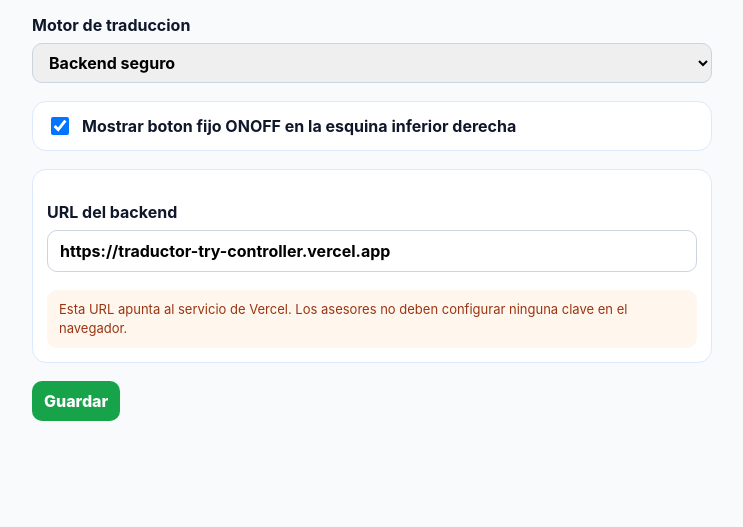
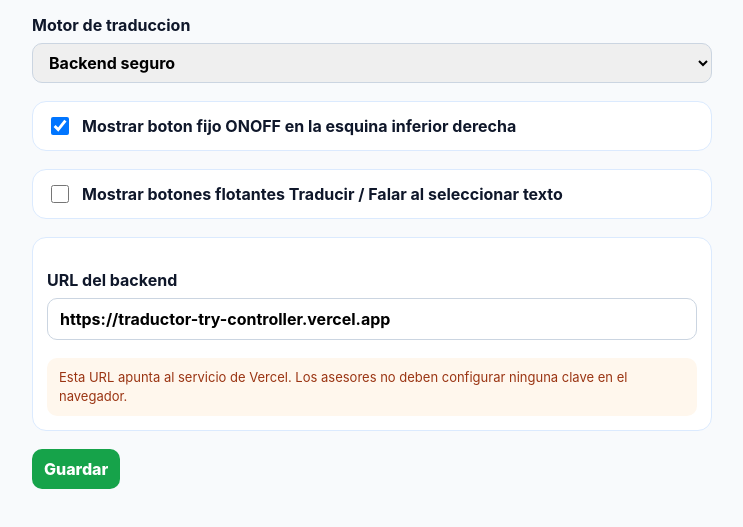
Before and after one commit to Andrex-Code/Traductor-TryController, a browser extension: page src/options.html in a window 1280 px wide. Shown: the part 135-662 px from the top of the page, without its empty margins (268-1011 px from the left). Drawn offline with Linux system fonts and the light colour scheme.

Commit message:
Add selection toolbar option

```diff
--- a/src/options.html
+++ b/src/options.html
@@ -26,6 +26,11 @@
       <span>Mostrar boton fijo ONOFF en la esquina inferior derecha</span>
     </label>
 
+    <label class="toggle-row">
+      <input id="showSelectionButtons" type="checkbox" />
+      <span>Mostrar botones flotantes Traducir / Falar al seleccionar texto</span>
+    </label>
+
     <section class="provider-box" data-provider-box="backend-openai">
       <label>
         URL del backend
```
